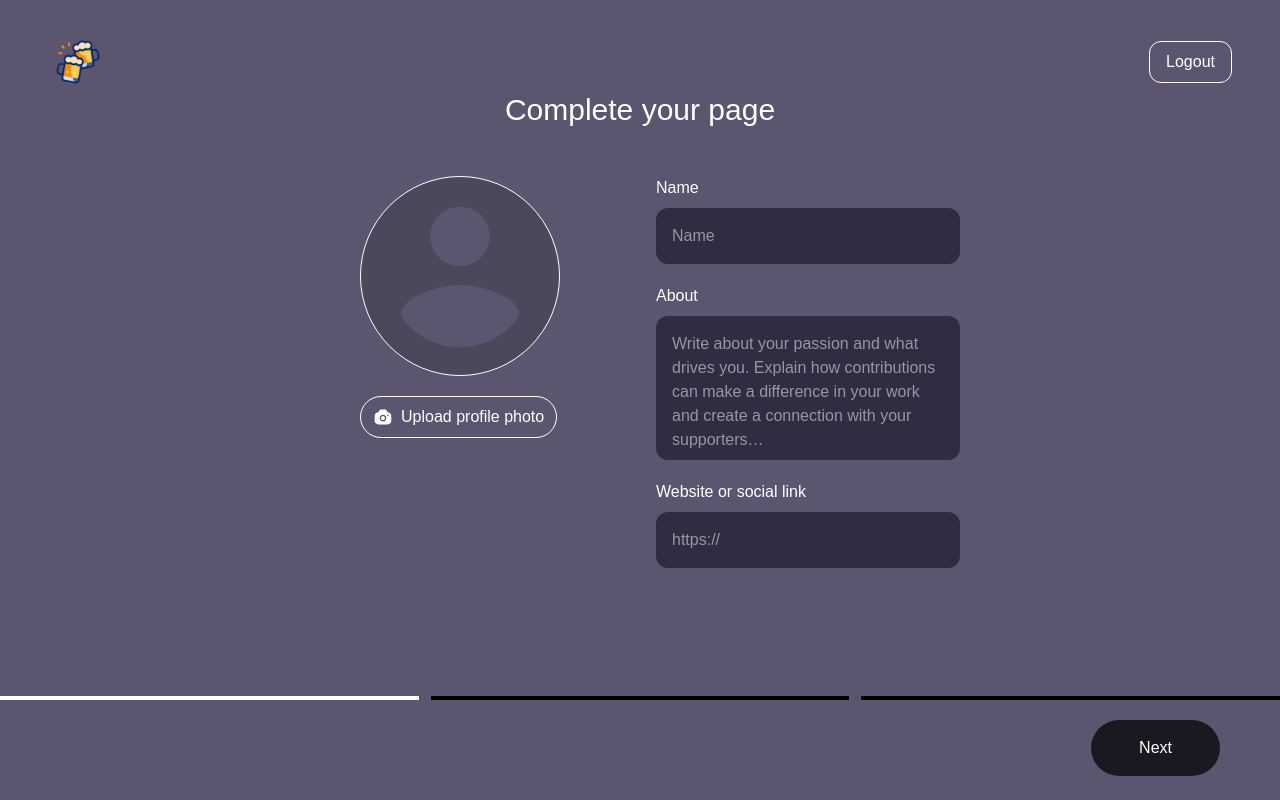
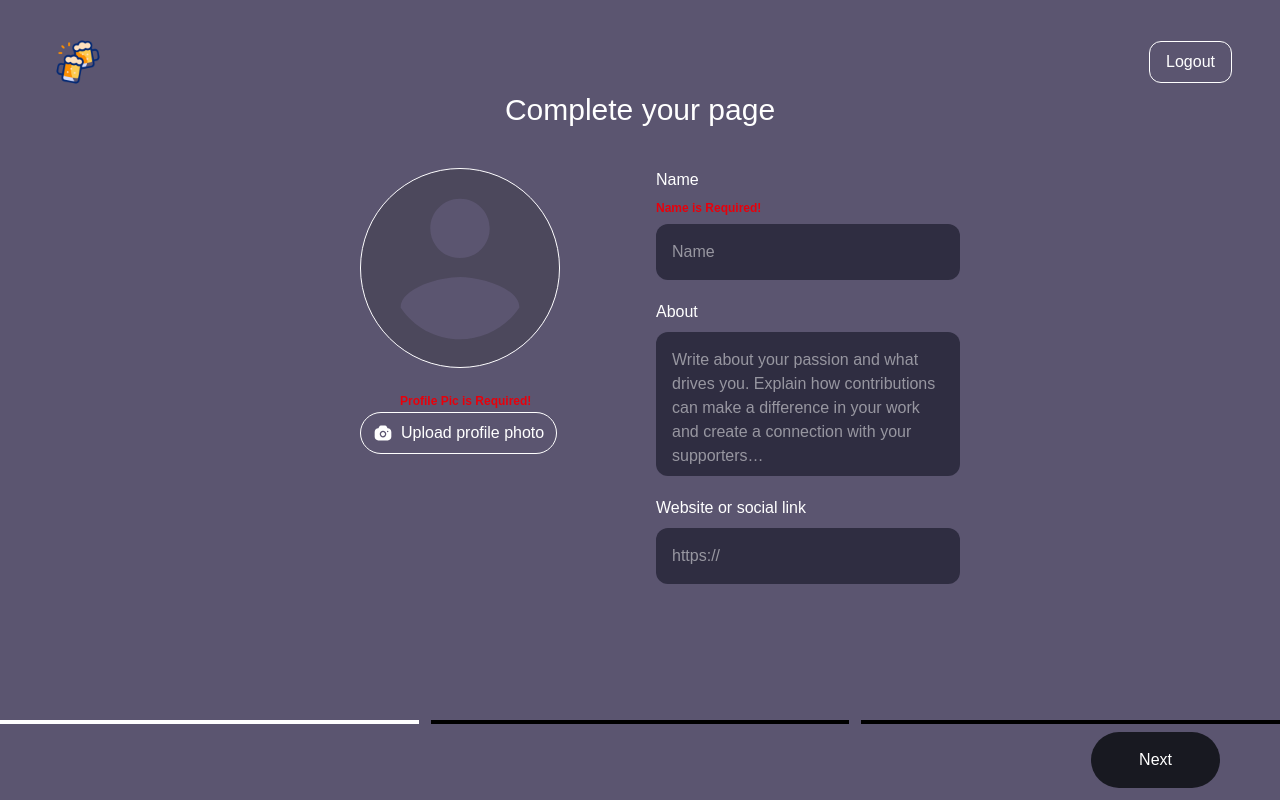
Before and after one commit to Ankryptic/buymeabeer, a Next.js app: page /complete-your-page in a window 1280 px wide. Both pictures are taken after a click on the button "Next". Built offline with nearby package versions, Linux system fonts and the light colour scheme; no server answers; a web font is replaced by a local one.

Commit message:
add client side validation

```diff
--- a/app/complete-your-page/page.js
+++ b/app/complete-your-page/page.js
@@ -3,7 +3,6 @@ import React, { useActionState, useEffect, useState } from "react";
 import Link from "next/link";
 import Image from "next/image";
 import { useSession, signOut } from "next-auth/react";
-import { completeHardNavigation } from "next/dist/client/components/segment-cache/navigation";
 
 const CompleteYourPage = () => {
     const { data: session, status } = useSession()
@@ -19,7 +18,26 @@ const CompleteYourPage = () => {
 
     // Function to validate form
     const validate = () => {
-        return false;
+        const nameRegex = /^[A-Za-z]+(?: [A-Za-z]+)*$/
+
+        const newErrors = {
+            profilePic: "",
+            name: "",
+        }
+
+        if (completeForm.profilePic === "") {
+            newErrors.profilePic = "Profile Pic is Required!";
+        }
+
+        if (completeForm.name === "") {
+            newErrors.name = "Name is Required!";
+        }
+        else if (!nameRegex.test(completeForm.name)) {
+            newErrors.name = "Name can only contains letter.";
+        }
+
+        setError(newErrors)
+        return Object.values(newErrors).every((err) => err === "");
     }
 
 
@@ -28,26 +46,32 @@ const CompleteYourPage = () => {
         const file = e.target.files[0];
         console.log(file.type)
 
-        if(!file) return;
-        else if(!(file.type).startsWith("image/")) return;
+        if (!file) return;
+        else if (!(file.type).startsWith("image/")) return;
 
         const url = URL.createObjectURL(file)
         setProfPic(url)
-        setCompleteForm({ ...completeForm, profilePic: url})
+        setCompleteForm({ ...completeForm, profilePic: url })
     }
 
 
     // Handle the Form
     const handleChange = (e) => {
         const { name, value } = e.target;
-        setCompleteForm({ ...completeForm, [name]: value})
+        setCompleteForm({ ...completeForm, [name]: value })
         console.log(completeForm)
     }
 
     // handle next button click
     const handleAction = (prev, e) => {
-        if(validate()) console.log("Validated")
-        else if(!validate()) console.log("Not Validated")
+        if (validate()) {
+            console.log(error)
+            console.log("Validated")
+        }
+        else if (!validate()) {
+            console.log(error)
+            console.log("Not Validated")
+        }
     }
 
     const [data, action, pending] = useActionState(handleAction, completeForm)
@@ -70,10 +94,10 @@ const CompleteYourPage = () => {
         </div>
 
         <div className="main text-white w-full">
-            <div className="section-1 w-1/2 m-auto">
+            <div className="section-1 w-1/2 m-auto mb-20">
                 <div className="text-center text-3xl">Complete your page</div>
 
-                <div className="container mt-12 flex gap-24 pl-10">
+                <div className="container mt-10 flex gap-24 pl-10 mb-10">
                     <div className="space-y-5">
                         <div className="img-cont rounded-full w-50 h-50 overflow-hidden border">
                             <Image
@@ -85,6 +109,8 @@ const CompleteYourPage = () => {
                                 alt="profile"
                             />
                         </div>
+                        {error.profilePic && <span className="text-xs font-bold text-red-600 pl-10">{error.profilePic}</span>}
+
                         <div className="upload-btn w-fit">
                             <label htmlFor="img-upload" className="flex items-center gap-2 border border-white hover:border-gray-300 hover:text-gray-300 rounded-full px-3 py-2 cursor-pointer">
                                 <Image
@@ -95,37 +121,38 @@ const CompleteYourPage = () => {
                                 />
                                 <span>Upload profile photo</span>
                             </label>
-                            <input type="file" name="profilePic" id="img-upload" style={{ display: "none" }} required onChange={handleUpload}/>
+                            <input type="file" name="profilePic" id="img-upload" style={{ display: "none" }} required onChange={handleUpload} />
                         </div>
                     </div>
 
                     <div className="w-100 space-y-5">
                         <div className="flex flex-col gap-2">
                             <label htmlFor="name">Name</label>
-                            <input type="text" placeholder="Name" id="name" name="name" className="bg-[#2f2d41] focus:bg-[#3b354f] text-white w-full rounded-xl px-4 py-4" required value={completeForm.name} onChange={handleChange}/>
+                            {error.name && <span className="text-xs font-bold text-red-600">{error.name}</span>}
+                            <input type="text" placeholder="Name" id="name" name="name" className="bg-[#2f2d41] focus:bg-[#3b354f] text-white w-full rounded-xl px-4 py-4" required value={completeForm.name} onChange={handleChange} />
                         </div>
                         <div className="flex flex-col gap-2">
                             <label htmlFor="about">About</label>
-                            <textarea name="about" id="about" placeholder="Write about your passion and what drives you. Explain how contributions can make a difference in your work and create a connection with your supporters…" className="h-36 resize-none bg-[#2f2d41] focus:bg-[#3b354f] text-white w-full rounded-xl px-4 py-4" cols={40} required value={completeForm.about} onChange={handleChange}/>
+                            <textarea name="about" id="about" placeholder="Write about your passion and what drives you. Explain how contributions can make a difference in your work and create a connection with your supporters…" className="h-36 resize-none bg-[#2f2d41] focus:bg-[#3b354f] text-white w-full rounded-xl px-4 py-4" cols={40} required value={completeForm.about} onChange={handleChange} />
                         </div>
                         <div className="flex flex-col gap-2">
                             <label htmlFor="social">Website or social link</label>
-                            <input type="text" placeholder="https://" id="social" name="social" className="bg-[#2f2d41] focus:bg-[#3b354f] text-white w-full rounded-xl px-4 py-4" value={completeForm.social} onChange={handleChange}/>
+                            <input type="text" placeholder="https://" id="social" name="social" className="bg-[#2f2d41] focus:bg-[#3b354f] text-white w-full rounded-xl px-4 py-4" value={completeForm.social} onChange={handleChange} />
                         </div>
                     </div>
                 </div>
 
             </div>
 
-            <div className="section-2 absolute bottom-0 h-26 w-full ">
+            <div className="section-2 absolute bottom-0 h-20 w-full ">
                 <div className="bar w-full flex gap-3">
                     <div className="bar-1 h-1 w-full bg-white"></div>
                     <div className="bar-1 h-1 w-full bg-black"></div>
                     <div className="bar-1 h-1 w-full bg-black"></div>
                 </div>
-                <div className="w-full flex items-center justify-end my-5 pr-15">
+                <div className="w-full flex items-center justify-end my-2 pr-15">
                     <button className="text-center cursor-pointer bg-[#181921] hover:bg-[#0d0d12] py-4 px-12 rounded-full"
-                    onClick={action}>Next</button>
+                        onClick={action}>Next</button>
                 </div>
             </div>
         </div>
```
